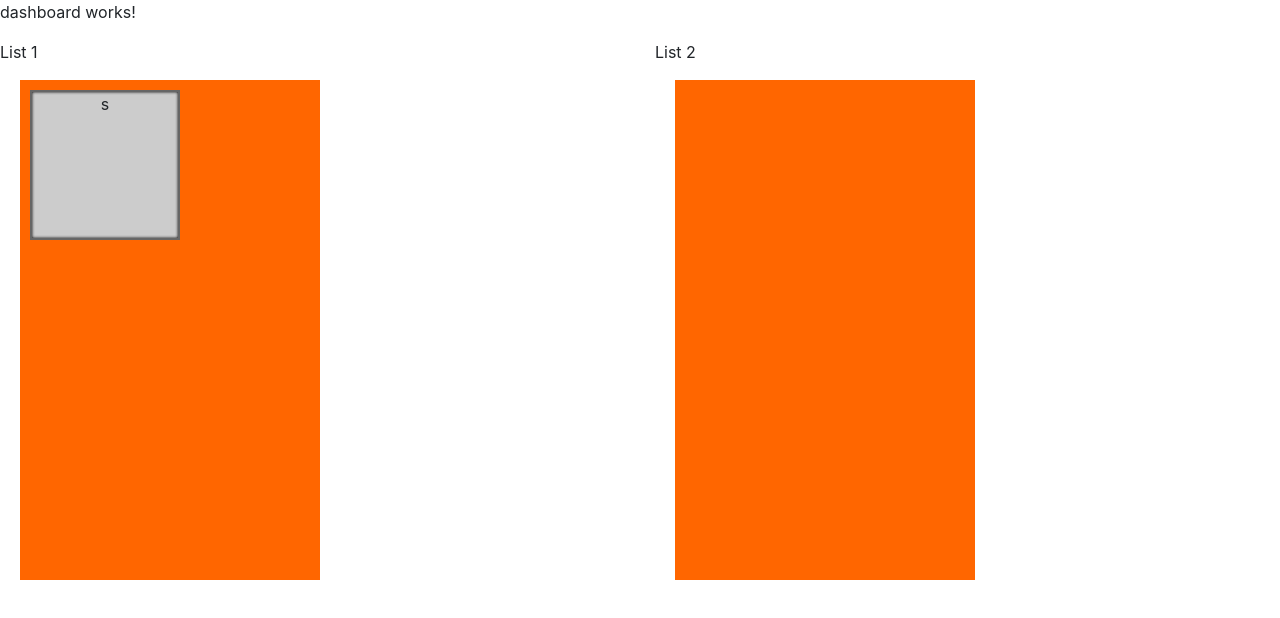
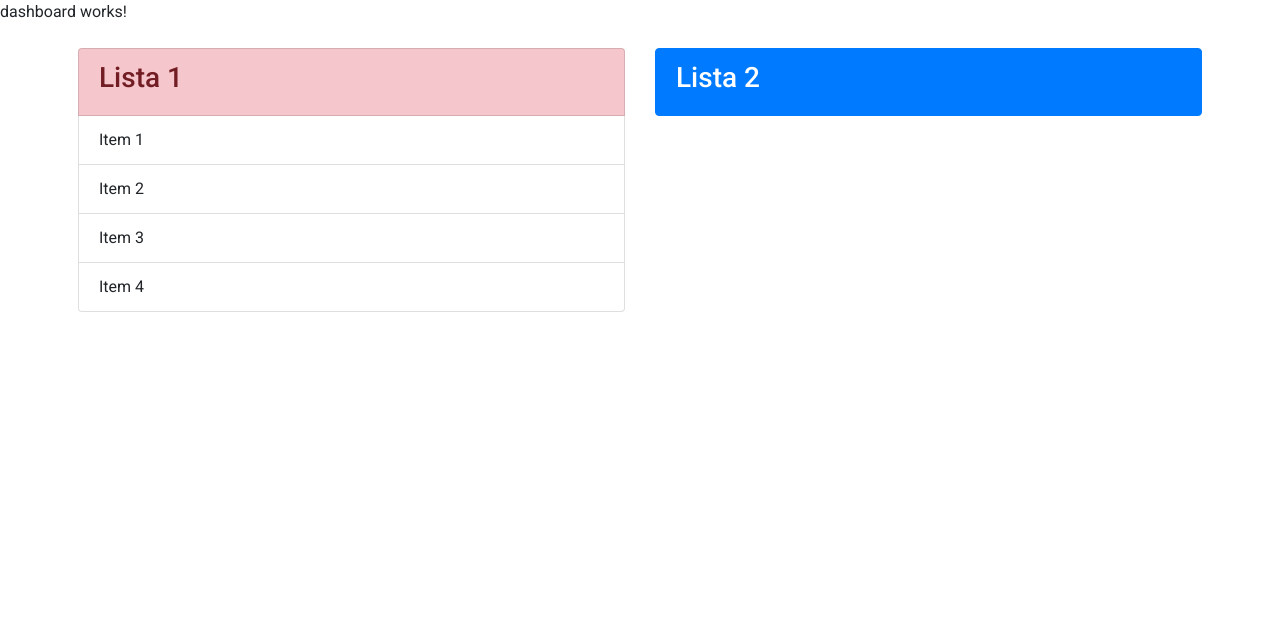
Before and after one commit to edergabriel/angular-application, an Angular app: page /dashboard in a window 1280 px wide. Shown: the top 618 px of the page. Built offline with nearby package versions, Linux system fonts and the light colour scheme.

Commit message:
Funcionalidade para arrastar & soltar

```diff
--- a/angular.json
+++ b/angular.json
@@ -28,6 +28,7 @@
               "src/assets"
             ],
             "styles": [
+              "./node_modules/@angular/material/prebuilt-themes/indigo-pink.css",
               "src/styles.scss"
             ],
             "scripts": []
@@ -93,6 +94,7 @@
               "src/assets"
             ],
             "styles": [
+              "./node_modules/@angular/material/prebuilt-themes/indigo-pink.css",
               "src/styles.scss"
             ],
             "scripts": []
@@ -124,6 +126,7 @@
           }
         }
       }
-    }},
+    }
+  },
   "defaultProject": "angular-modules-application"
 }
--- a/package.json
+++ b/package.json
@@ -12,15 +12,18 @@
   "private": true,
   "dependencies": {
     "@angular/animations": "~8.2.4",
+    "@angular/cdk": "~8.2.3",
     "@angular/common": "~8.2.4",
     "@angular/compiler": "~8.2.4",
     "@angular/core": "~8.2.4",
     "@angular/forms": "~8.2.4",
+    "@angular/material": "^8.2.3",
     "@angular/platform-browser": "~8.2.4",
     "@angular/platform-browser-dynamic": "~8.2.4",
     "@angular/router": "~8.2.4",
     "bootstrap": "^4.4.1",
     "crypto-js": "^4.0.0",
+    "hammerjs": "^2.0.8",
     "moment": "^2.26.0",
     "rxjs": "~6.4.0",
     "tslib": "^1.10.0",
--- a/src/app/app.module.ts
+++ b/src/app/app.module.ts
@@ -1,6 +1,7 @@
 import { BrowserModule } from '@angular/platform-browser';
 import { NgModule } from '@angular/core';
 import { FormsModule, ReactiveFormsModule } from '@angular/forms';
+import { HttpClientModule } from '@angular/common/http';
 
 import { AppRoutingModule } from './app-routing.module';
 import { AppComponent } from './app.component';
@@ -8,6 +9,8 @@ import { InitialComponent } from './pages/initial/initial.component';
 import { ConfigComponent } from './pages/config/config.component';
 import { CardComponent } from './components/card/card.component';
 import { DashboardComponent } from './pages/auth/dashboard/dashboard.component';
+import { BrowserAnimationsModule } from '@angular/platform-browser/animations';
+import { DragDropModule } from '@angular/cdk/drag-drop';
 
 @NgModule({
   declarations: [
@@ -22,6 +25,9 @@ import { DashboardComponent } from './pages/auth/dashboard/dashboard.component';
     AppRoutingModule,
     FormsModule,
     ReactiveFormsModule,
+    BrowserAnimationsModule,
+    DragDropModule,
+    HttpClientModule
   ],
   providers: [],
   bootstrap: [AppComponent]
--- a/src/app/pages/auth/dashboard/dashboard.component.html
+++ b/src/app/pages/auth/dashboard/dashboard.component.html
@@ -1,5 +1,5 @@
 <p>dashboard works!</p>
-
+<!--
 <div class="row">
     <div class="col-6">
         <p>List 1</p>
@@ -15,4 +15,29 @@
 
         </div>
     </div>
+</div>-->
+
+<div class="container mx-auto p-2">
+    <div class="row">
+      <div cdkDropList #minha="cdkDropList" [cdkDropListConnectedTo]="[confirmados]" [cdkDropListData]="myList"
+        class="col-lg-6" (cdkDropListDropped)="drop($event)">
+        <ul class="list-group">
+          <li class="list-group-item list-group-item-danger">
+            <h3>Lista 1</h3>
+          </li>
+          <li class="list-group-item" *ngFor="let p of myList " cdkDrag>{{p.name}}</li>
+        </ul>
+      </div>
+      <div cdkDropList #confirmados="cdkDropList" [cdkDropListData]="confirmList" [cdkDropListConnectedTo]="[minha]"
+        (cdkDropListDropped)="drop($event)" class="col-lg-6">
+        <ul class="list-group">
+          <li class="list-group-item active">
+            <h3>Lista 2</h3>
+          </li>
+          <li class="list-group-item" *ngFor="let p of confirmList" cdkDrag>
+            <img [src]="p.image" class="img-person">
+            {{p.name}}</li>
+        </ul>
+      </div>
+    </div>
 </div>
--- a/src/app/pages/auth/dashboard/dashboard.component.scss
+++ b/src/app/pages/auth/dashboard/dashboard.component.scss
@@ -31,7 +31,6 @@
     -khtml-user-select: none;
     -webkit-user-select: none;
     user-select: none;
-    /* Required to make elements draggable in old WebKit */
     -khtml-user-drag: element;
     -webkit-user-drag: element;
   }
--- a/src/app/pages/auth/dashboard/dashboard.component.ts
+++ b/src/app/pages/auth/dashboard/dashboard.component.ts
@@ -1,15 +1,44 @@
-import { Component, OnInit } from '@angular/core';
+import { Component } from '@angular/core';
+import { CdkDragDrop, moveItemInArray, transferArrayItem } from '@angular/cdk/drag-drop';
+import { HttpClient } from '@angular/common/http';
 
+export interface Character {
+  name: string;
+  image: string;
+  description: string;
+}
 @Component({
   selector: 'app-dashboard',
   templateUrl: './dashboard.component.html',
   styleUrls: ['./dashboard.component.scss']
 })
-export class DashboardComponent implements OnInit {
+export class DashboardComponent  {
 
-  constructor() { }
+  myList: Character[]
+  confirmList: Character[] = [];
 
-  ngOnInit() {
+  constructor(private httpClient: HttpClient) {
+    this.getMyList()
   }
 
+  getMyList() {
+    this.httpClient.get<Character[]>("assets/data.json")
+    .subscribe(list =>{
+     this.myList = list;
+    })
+ }
+
+ drop(event: CdkDragDrop<Character[]>) {
+   if (event.previousContainer === event.container) {
+     moveItemInArray(event.container.data, event.previousIndex, event.currentIndex);
+   } else {
+
+     transferArrayItem(event.previousContainer.data,
+       event.container.data,
+       event.previousIndex,
+       event.currentIndex);
+   }
+ }
+
+
 }
--- /dev/null
+++ b/src/assets/data.json
@@ -0,0 +1,22 @@
+[
+    {
+        "name": "Item 1",
+        "image": "https://via.placeholder.com/150",
+        "description": "Teste 4"
+    },
+    {
+        "name": "Item 2",
+        "image": "https://via.placeholder.com/150",
+        "description": "Teste 3"
+    },
+    {
+        "name": "Item 3",
+        "image": "https://via.placeholder.com/150",
+        "description": "Teste 2"
+    },
+    {
+        "name": "Item 4",
+        "image": "https://via.placeholder.com/150",
+        "description": "Teste 1"
+    }
+]
--- a/src/index.html
+++ b/src/index.html
@@ -6,6 +6,8 @@
   <base href="/">
   <meta name="viewport" content="width=device-width, initial-scale=1">
   <link rel="icon" type="image/x-icon" href="favicon.ico">
+  <link href="https://fonts.googleapis.com/css?family=Roboto:300,400,500&display=swap" rel="stylesheet">
+  <link href="https://fonts.googleapis.com/icon?family=Material+Icons" rel="stylesheet">
 </head>
 <body>
   <app-root></app-root>
--- a/src/main.ts
+++ b/src/main.ts
@@ -1,3 +1,4 @@
+import 'hammerjs';
 import { enableProdMode } from '@angular/core';
 import { platformBrowserDynamic } from '@angular/platform-browser-dynamic';
 
--- a/src/styles.scss
+++ b/src/styles.scss
@@ -18,3 +18,5 @@ input {
     padding: 10px;
     margin-bottom: 15px;
 }
+html, body { height: 100%; }
+body { margin: 0; font-family: Roboto, "Helvetica Neue", sans-serif; }
```
Also changed, not shown: 1 other file (tests, documents, lock files or other folders).
